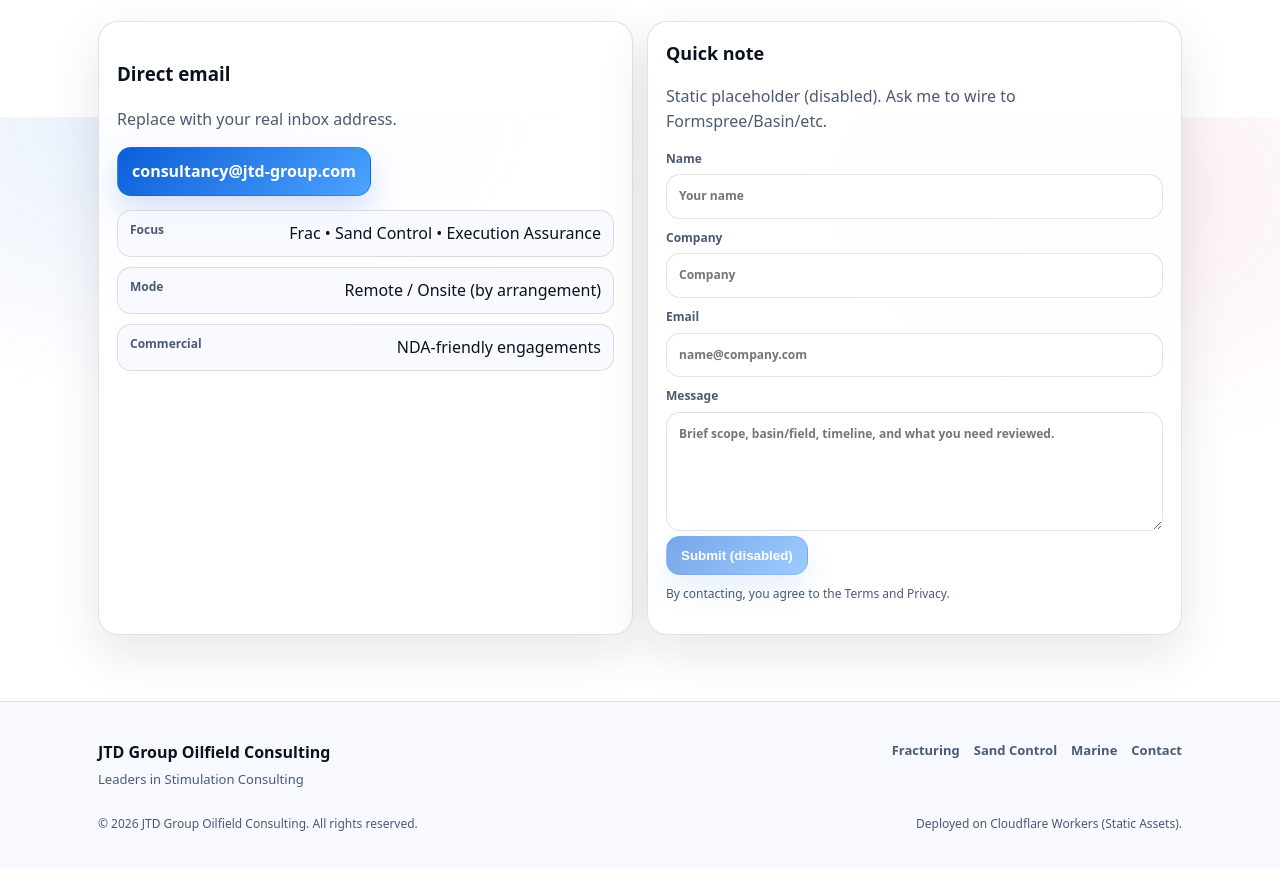
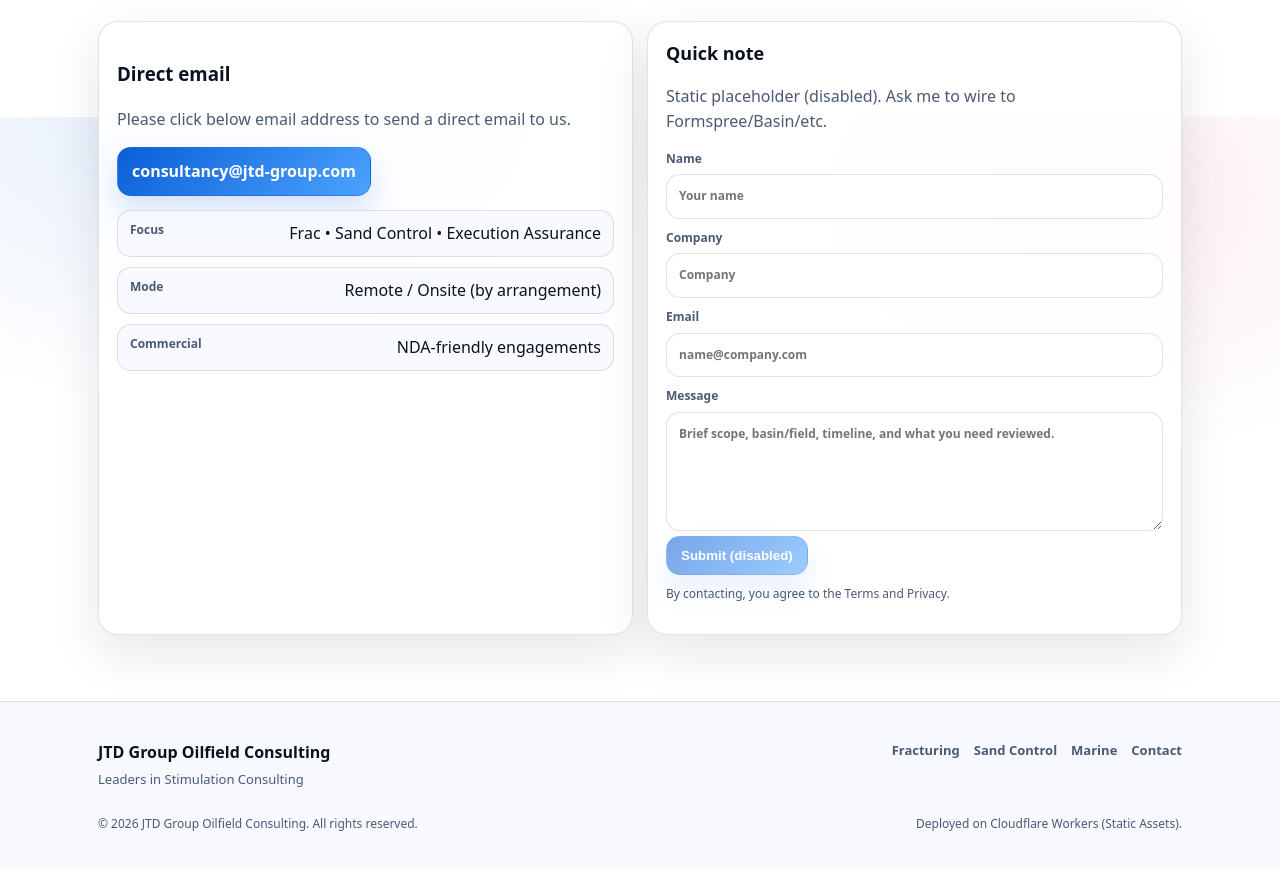
Before and after one commit to JTD-Group/oilfieldconsultancy.github.io, a website: page public/index.html in a window 1280 px wide. Shown: the part 3883-4752 px from the top of the page. Drawn offline with Linux system fonts and the light colour scheme.

Commit message:
Update index.html

```diff
--- a/public/index.html
+++ b/public/index.html
@@ -287,7 +287,7 @@
         <div class="contact-grid">
           <div class="contact-card">
             <h3>Direct email</h3>
-            <p class="muted">Replace with your real inbox address.</p>
+            <p class="muted">Please click below email address to send a direct email to us.</p>
 
             <a class="btn btn-primary"
                href="mailto:consultancy@jtd-group.com?subject=Consulting%20Inquiry&body=Hi%20—%20I%27d%20like%20to%20discuss%20a%20project%20scope.%0A%0ACompany%3A%0ALocation%3A%0AScope%3A%0ATimeline%3A%0A">
```
